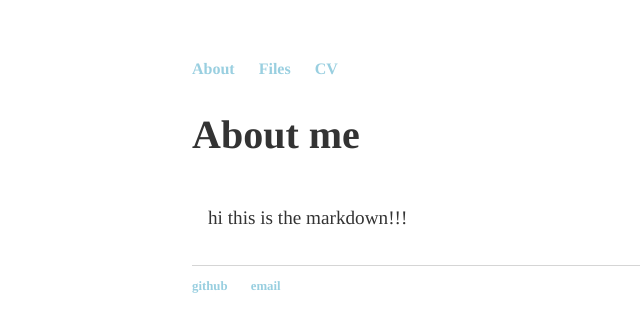
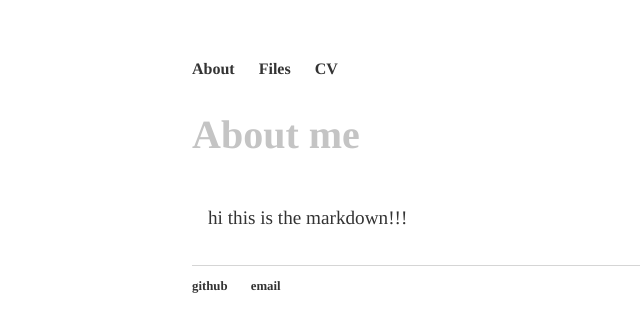
Before and after one commit to lena-kilian/lena-kilian.github.io, a Jekyll site: the page built from index.md, in a window 1280 px wide. Shown: the top 332 px of the page, without its empty margins (0-640 px from the left). Built offline with Jekyll 4.4.1, drawn with Linux system fonts in a browser that asks for light colours; our own code applies the rules of GitHub Pages for plain Markdown files.

Commit message:
Update main.css

```diff
--- a/css/main.css
+++ b/css/main.css
@@ -16,7 +16,7 @@ nav ul li, footer ul li {
 }
 a {
     text-decoration: none;
-    color: #99cfe0;
+    color: #333;
 }
 a:hover {
     color: #b3c2c6;
@@ -24,12 +24,12 @@ a:hover {
 h1 {
     font-size: 3em;
     font-family:'Times';
-    color: #333;
+    color: #c4c4c4;
 }
 h2 {
     font-size: 2.5em;
     font-family:'Times';
-    color: #333;
+    color: #c4c4c4;
 }
 h3 {
     font-size: 2em;
```
